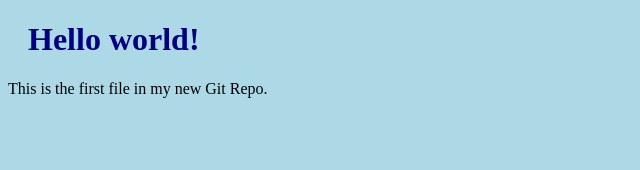
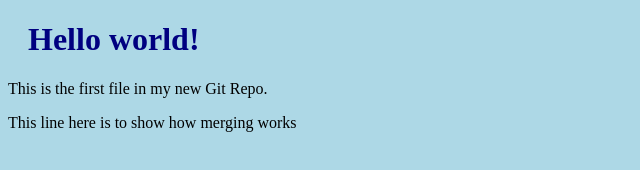
Before and after one commit to teejhay8976/hello-world, a plain HTML site: page index.html in a window 1280 px wide. Shown: the whole page, without its empty margins (0-640 px from the left). Drawn offline with Linux system fonts and the light colour scheme.

Commit message:
Aded new line

```diff
--- a/index.html
+++ b/index.html
@@ -8,6 +8,6 @@
 
 <h1>Hello world!</h1>
 <p>This is the first file in my new Git Repo.</p>
-
+<p> This line here is to show how merging works</p>
 </body>
 </html>
```
